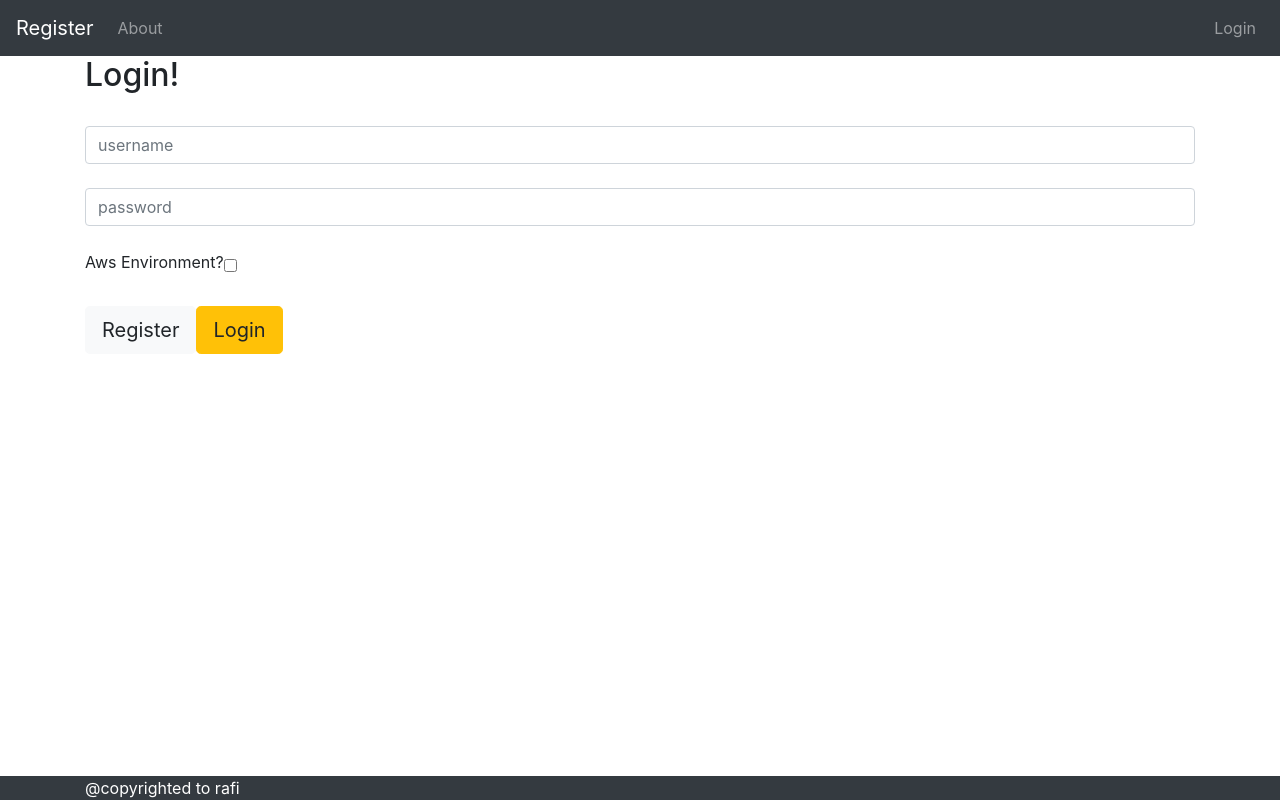
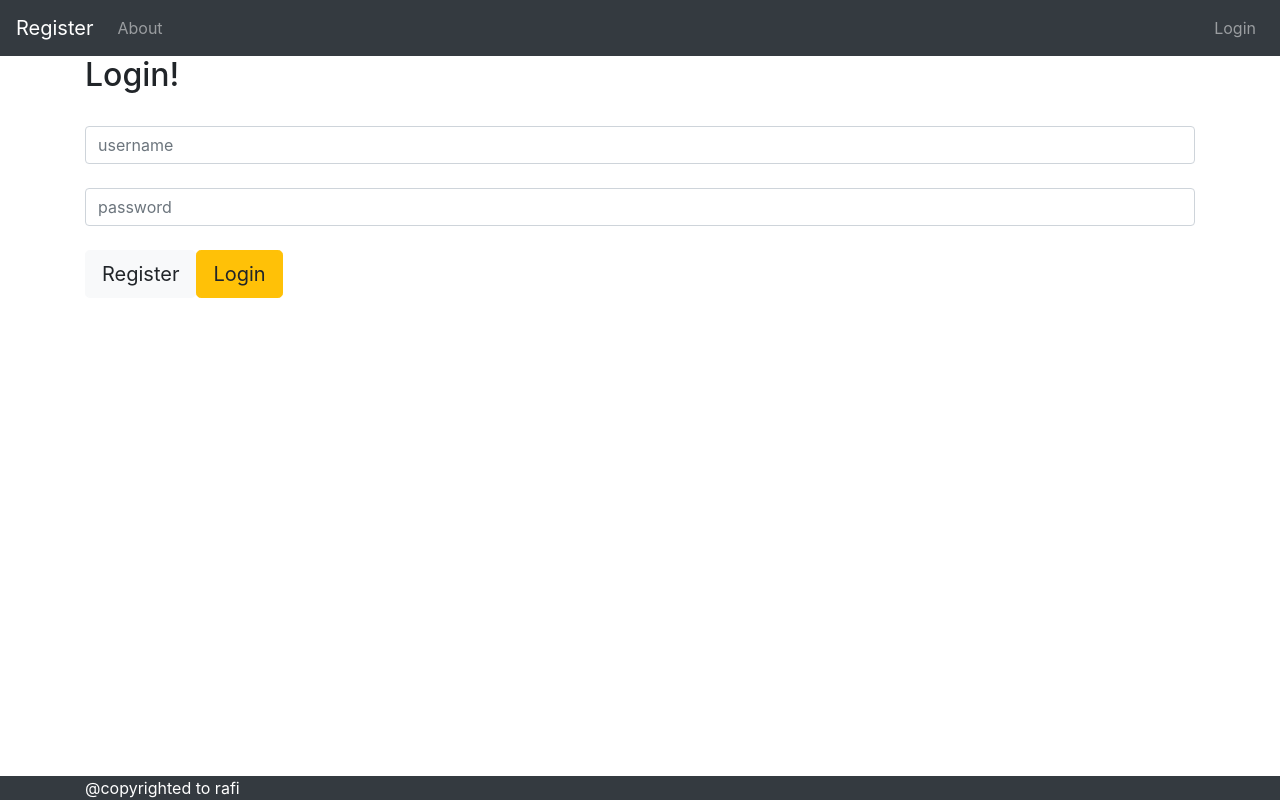
Before and after one commit to rafidudekula0009/mybankingclient, an Angular app: page /login in a window 1280 px wide. Built offline with nearby package versions, Linux system fonts and the light colour scheme.

Commit message:
removed uneeded element from login html

```diff
--- a/src/app/login/login.component.html
+++ b/src/app/login/login.component.html
@@ -14,16 +14,6 @@
     </div>
 </div>
 
-<div class="d-flex flex-row align-items-center mb-4">
-
-    <label>Aws Environment?</label>
-    <div data-mdb-input-init class="form-outline flex-fill mb-0">
-
-        <input type="checkbox" id="awsEnvironment" name="awsEnvironment" [(ngModel)]="awsEnvironment"
-            placeholder="awsEnvironment">
-    </div>
-</div>
-
 <div class="d-flex justify-content">
     <button type="button" (click)="handleRegister()" class="btn btn-light btn-lg">Register</button>
     <button type="button" id="btnLogin" (click)="handleLogin()" class="btn btn-warning btn-lg ms-2">Login</button>
```
